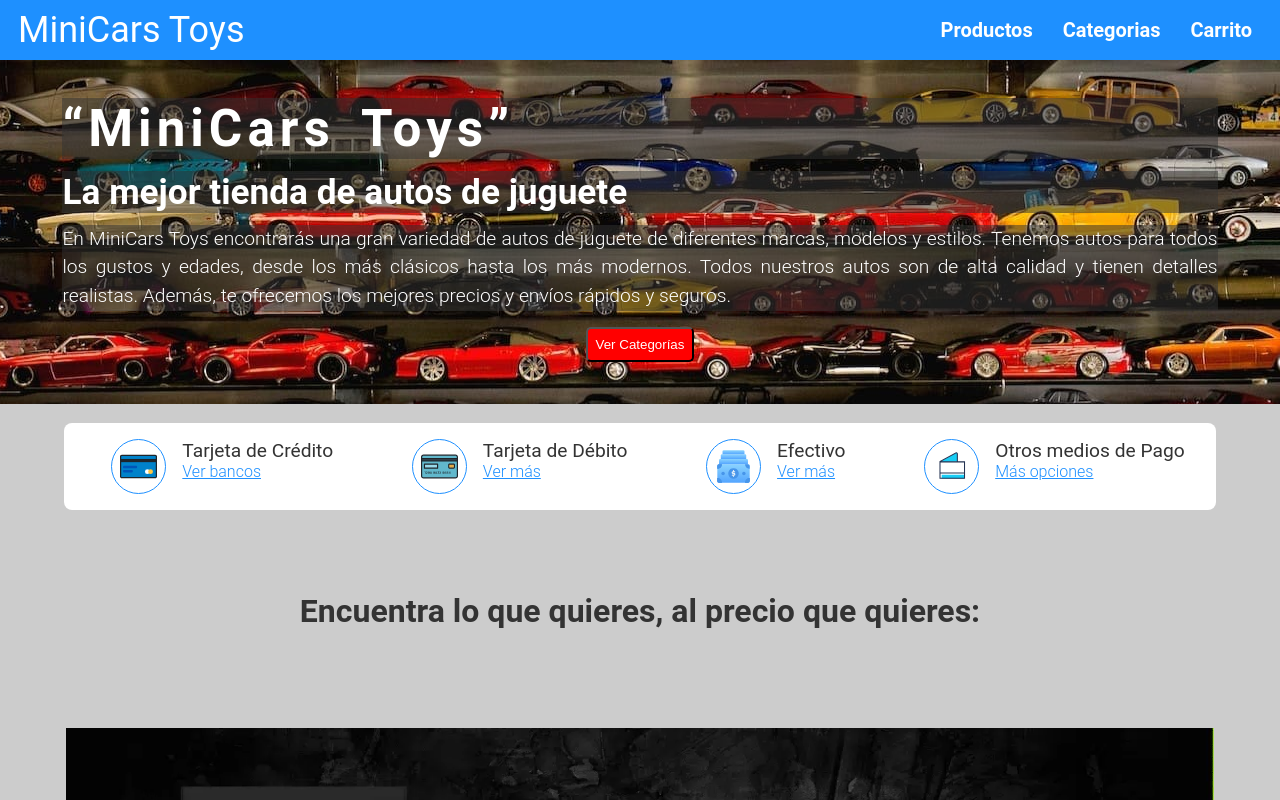
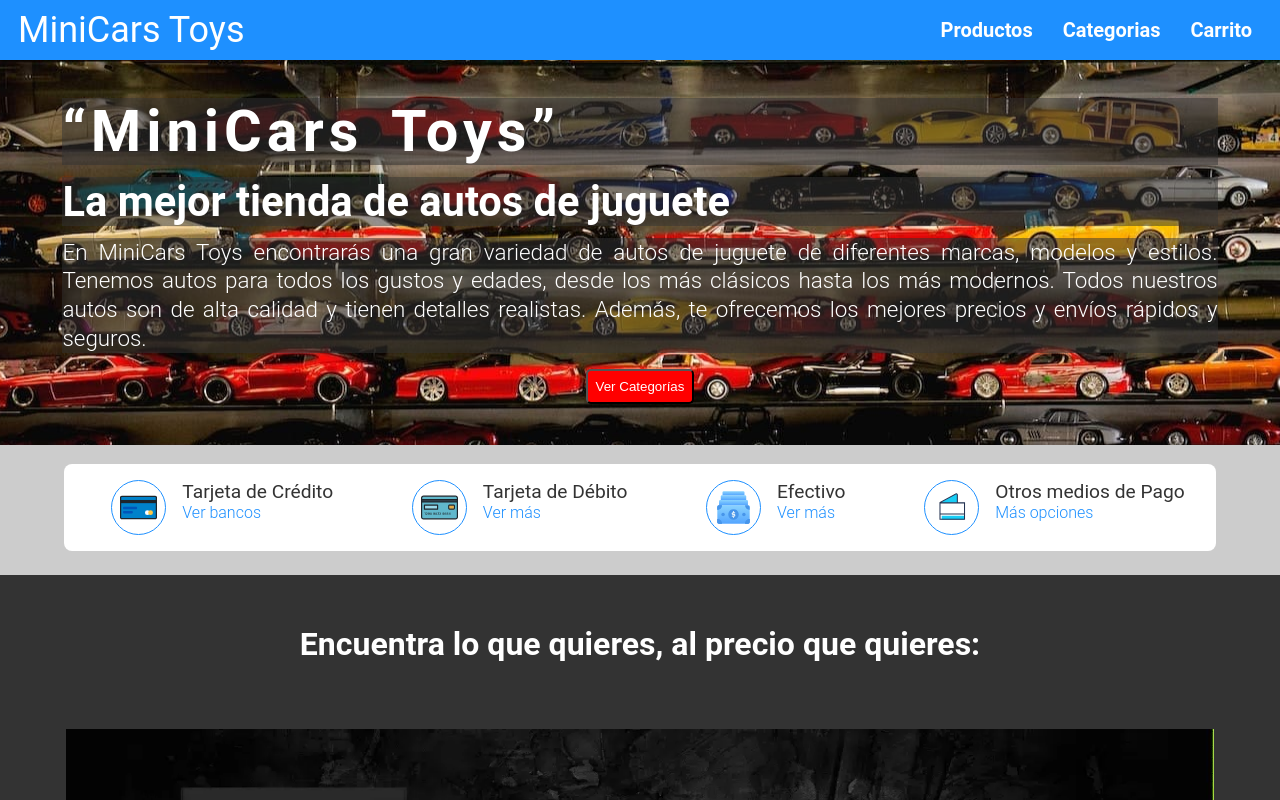
Before and after one commit to GDSegovia/Grupo_3, a React (Vite) app in the folder proyecto-tienda/: page / in a window 1280 px wide. Shown: the top 800 px of the page. Built offline with nearby package versions, Linux system fonts and the light colour scheme.

Commit message:
Areglando cards

```diff
--- a/proyecto-tienda/src/componentes/Categorias.css
+++ b/proyecto-tienda/src/componentes/Categorias.css
@@ -9,6 +9,7 @@
 .antiguos,
 .especiales,
 .deportivos{
+  background-color: var(--negro);
   font-family: 'Roboto', 'Nunito', sans-serif;
   display: flex;
   flex-direction: column;
@@ -21,7 +22,8 @@
 .actuales_title,
 .deportivos_title,
 .especiales_title{
-  margin: 2rem 4rem;
+  color: var(--blanco);
+  margin: 0 auto;
 }
 
 
@@ -31,7 +33,6 @@
 .antiguos_list,
 .deportivos_list,
 .especiales_list{
-
   display: flex;
   flex-direction: row;
   flex-wrap: wrap;
@@ -67,11 +68,17 @@
   margin-bottom: -2px;
 }
 
-.categorias_list a img,
+.categorias_list a img{
+  width: 250px;
+  border-radius: 6px;
+}
+
 .actuales_list a img,
 .antiguos_list a img,
 .deportivos_list a img,
 .especiales_list a img{
-  width: 300px;
+  min-width: 300px;
+  max-width: 400px;
   border-radius: 6px;
+  position: static;
 }
--- a/proyecto-tienda/src/componentes/Hero.css
+++ b/proyecto-tienda/src/componentes/Hero.css
@@ -20,7 +20,7 @@
 .container {
   font-family: 'Roboto', 'Nunito', sans-serif;
   width: 100%;
-  margin: 0;
+  margin: 0 0 24px 0;
   padding: 0;
   display: flex;
   flex-direction: column;
@@ -40,7 +40,7 @@
 }
 
 h1 {
-  font-size: 3.2rem;
+  font-size: 3.6rem;
   font-weight: bold;
   margin: 1% 3%;
   letter-spacing: 5px;
@@ -48,7 +48,7 @@ h1 {
 }
 
 .hero_title-2 {
-  font-size: 2.2rem;
+  font-size: 2.6rem;
   margin: 1% 2%;
 }
 
@@ -64,7 +64,7 @@ h1,
 .paragraph-1 {
   text-align: justify;
   font-weight: 300;
-  font-size: 1.2rem;
+  font-size: 1.4rem;
   line-height: 1.8rem;
 }
 
@@ -98,6 +98,7 @@ h1,
 
   .hero_card-a {
     color: var(--azul-oscuro);
+    text-decoration: none;
     font-weight: 300;
   }
   .hero_card-a:hover {
```
